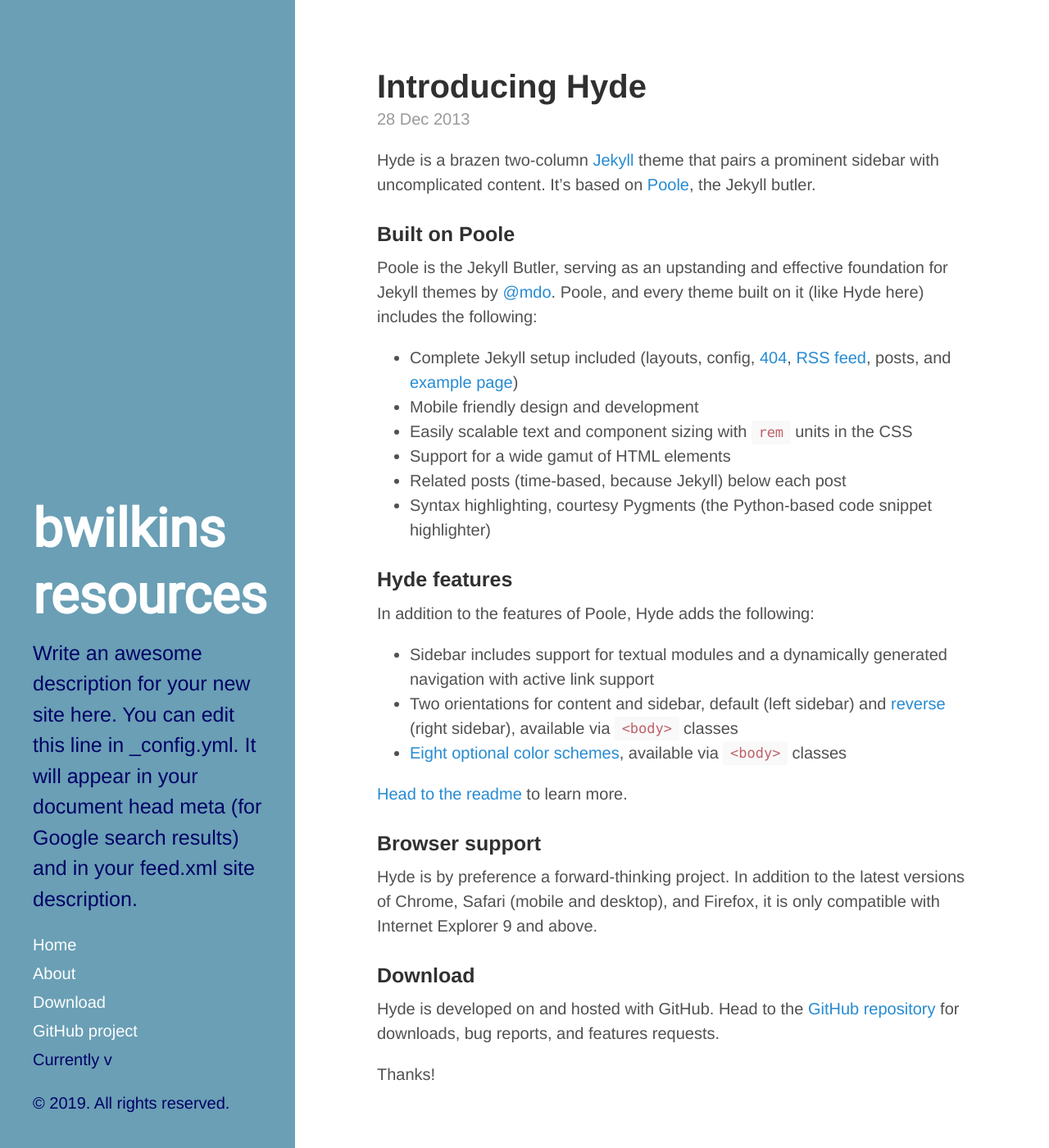
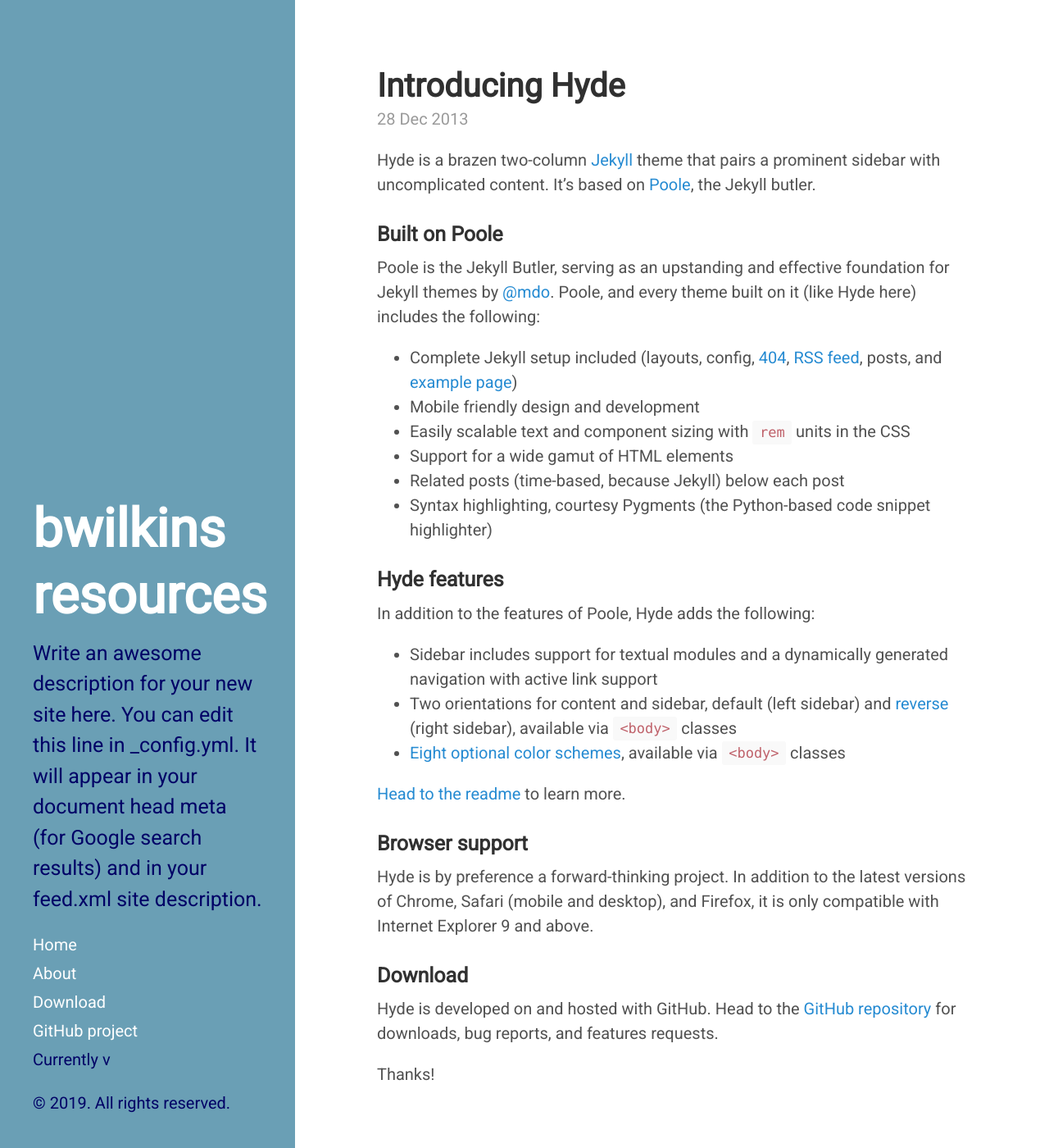
Before and after one commit to wilkinsb/wilkinsb.github.io, a Jekyll site: the page built from index.html, in a window 1280 px wide and 1400 px high. Shown: the whole window at 82% size. Built offline with Jekyll 4.4.1, drawn with Linux system fonts in a browser that asks for light colours; the list of posts is cut into pages by our own code.

Commit message:
use roboto wherever possible

```diff
--- a/public/css/hyde.css
+++ b/public/css/hyde.css
@@ -16,7 +16,7 @@
  */
 
 html {
-  font-family: "PT Sans", Helvetica, Arial, sans-serif;
+  font-family: "Roboto", Helvetica, Arial, sans-serif;
 }
 @media (min-width: 48em) {
   html {
--- a/public/css/poole.css
+++ b/public/css/poole.css
@@ -174,7 +174,7 @@
 
 /* Gist via GitHub Pages */
 .gist .gist-file {
-  font-family: Menlo, Monaco, "Courier New", monospace !important;
+  font-family: "Roboto", Menlo, Monaco, "Courier New", monospace !important;
 }
 .gist .markdown-body {
   padding: 15px;
```
